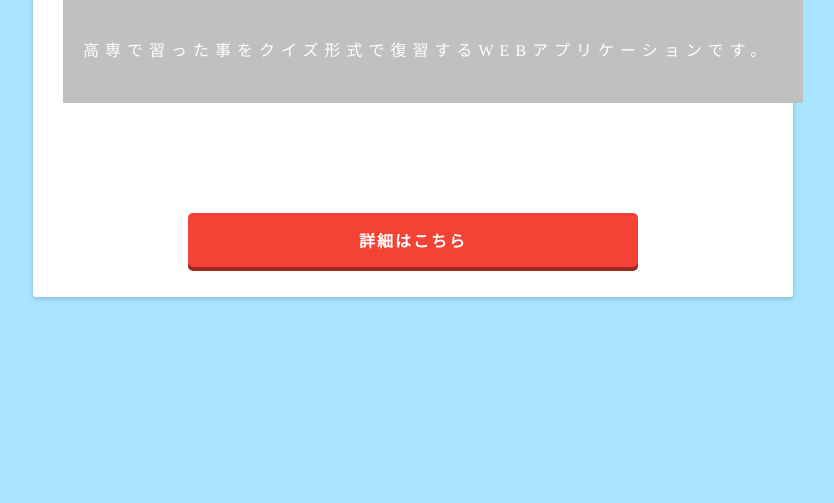
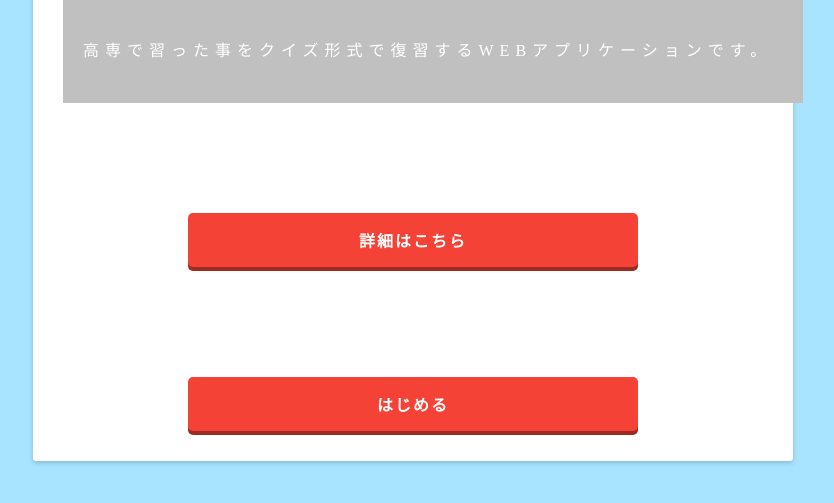
Before and after one commit to nabefuta220/quiz_database, a Django app: page / in a window 1280 px wide. Shown: the part 178-681 px from the top of the page, without its empty margins (227-1061 px from the left). Run offline with Django 3.2, Linux system fonts and the light colour scheme.

Commit message:
スタート画面からタグ選択画面へのリンクを追加

```diff
--- a/quiz/templates/quiz/jikken5-1html.html
+++ b/quiz/templates/quiz/jikken5-1html.html
@@ -9,6 +9,7 @@
         <h1>Quiz</h1>
       <p>高専で習った事をクイズ形式で復習するWEBアプリケーションです。</p>
 <a href="http://127.0.0.1:8000/admin/">詳細はこちら</a>
+<a href="{% url 'taglist'  %}">はじめる</a>
 </body>
 </html>
 <style>
```
